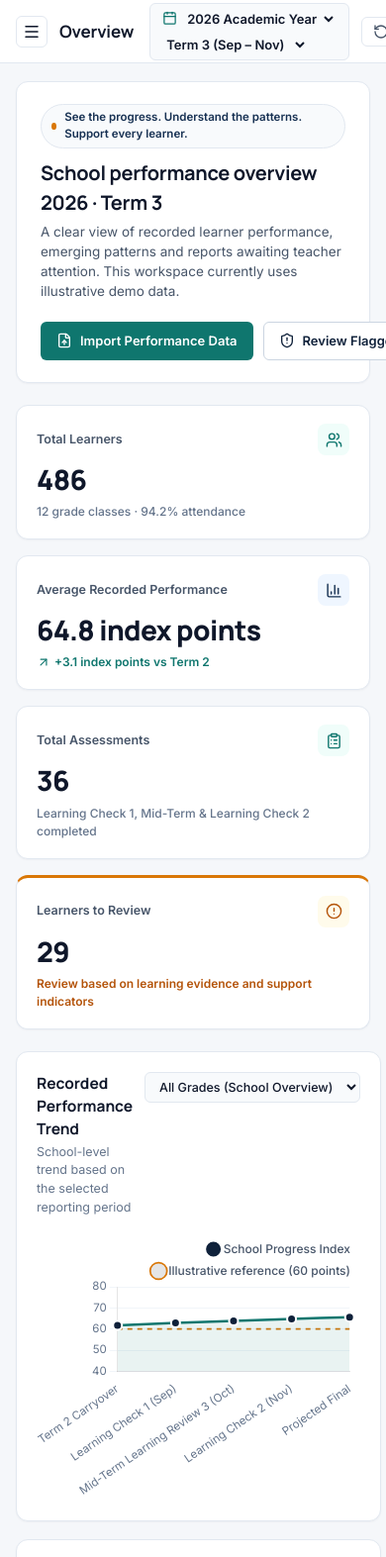
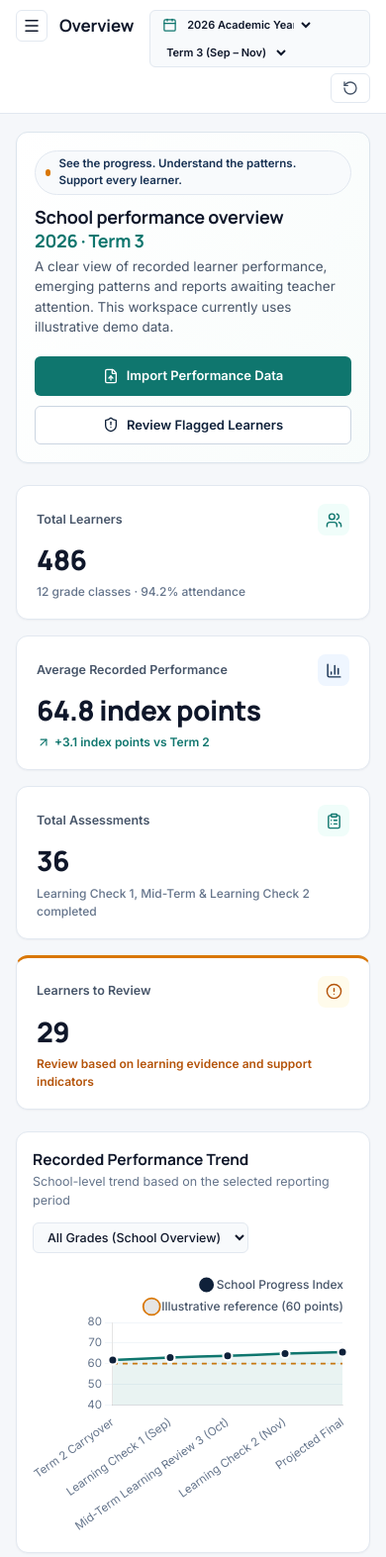
Before and after one commit to Nhialmabior/EduLongView, a plain HTML site: page index.html in a window 390 px wide. Shown: the top 1573 px of the page at 99% size. Drawn offline with nearby package versions, Linux system fonts and the light colour scheme.

Commit message:
Polish dashboard navigation, accessibility and responsive UI

```diff
--- a/assets/css/style.css
+++ b/assets/css/style.css
@@ -1244,3 +1244,37 @@ button, select, input {
 .import-stat.invalid strong { color: var(--warning-text); }
 .import-preview-table td { vertical-align: top; }
 .import-storage-note { color: var(--text-muted); font-size: 12px; margin-top: 12px; }
+
+
+/* Batch 1 — dashboard and navigation polish */
+:focus-visible {
+  outline: 3px solid rgba(13, 148, 136, 0.38);
+  outline-offset: 2px;
+}
+.sidebar-nav { scrollbar-width: thin; scrollbar-color: rgba(148, 163, 184, 0.28) transparent; }
+.nav-group + .nav-group { padding-top: 4px; }
+.nav-item { min-height: 40px; }
+.nav-item.active { background: linear-gradient(90deg, rgba(30, 64, 107, 0.98), rgba(22, 48, 82, 0.88)); }
+.welcome-banner { border-color: #DCE5ED; background: linear-gradient(115deg, #FFFFFF 0%, #F8FCFB 100%); }
+.welcome-copy h2 { line-height: 1.35; }
+.welcome-copy h2 span { color: var(--teal-700); white-space: nowrap; }
+.kpi-card, .panel-card { transition: border-color var(--transition), box-shadow var(--transition), transform var(--transition); }
+.kpi-card:hover, .panel-card:hover { border-color: #CBDDD9; box-shadow: var(--shadow-md); }
+.kpi-card:focus-within, .panel-card:focus-within { border-color: var(--teal-600); }
+.data-table tbody tr:nth-child(even) { background: #FBFCFD; }
+.data-table tbody tr:hover { background: var(--teal-50); }
+@media (max-width: 860px) {
+  .sidebar-nav { padding-bottom: 18px; }
+  .welcome-actions { width: 100%; flex-wrap: wrap; }
+  .welcome-actions .btn { flex: 1 1 190px; }
+}
+@media (max-width: 560px) {
+  .topbar { min-height: 64px; height: auto; padding-top: 10px; padding-bottom: 10px; align-items: flex-start; }
+  .topbar-right { justify-content: flex-end; flex-wrap: wrap; gap: 6px; }
+  .period-selectors { gap: 4px; }
+  .select-control select { max-width: 132px; font-size: 11px; }
+  .welcome-banner { padding: 18px; }
+  .welcome-copy h2 { font-size: 18px; }
+  .panel-card { padding: 16px; }
+  .panel-header { flex-wrap: wrap; }
+}
```
